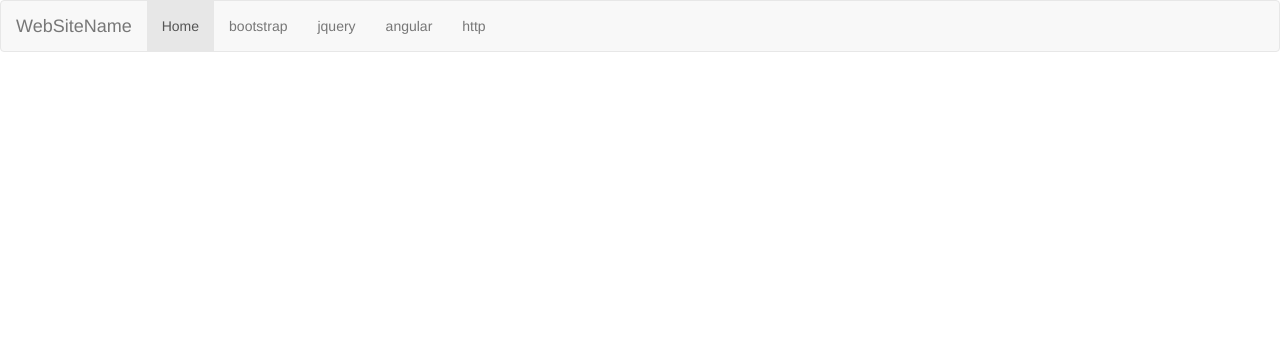
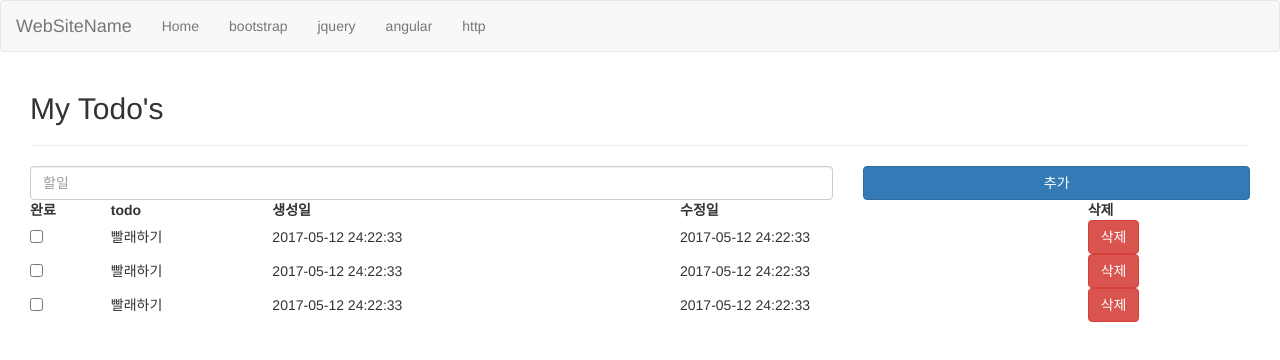
Before and after one commit to eastflag/myTodo, an Angular app: page /jquery in a window 1280 px wide. Before the commit this address led to /. Shown: the top 360 px of the page. Built offline with nearby package versions, Linux system fonts and the light colour scheme.

Commit message:
라우팅 설정, bootstrap 화면 꾸미기

```diff
--- a/src/app/app-routing.ts
+++ b/src/app/app-routing.ts
@@ -1,9 +1,13 @@
 import {RouterModule, Routes} from "@angular/router";
 import {NgModule} from "@angular/core";
 import {HomeComponent} from "./home/home.component";
+import {BootstrapComponent} from "./bootstrap/bootstrap.component";
+import {JqueryComponent} from "./jquery/jquery.component";
 
 const routes: Routes = [
   { path: 'home', component: HomeComponent},
+  { path: 'bootstrap', component: BootstrapComponent},
+  { path: 'jquery', component: JqueryComponent},
 ];
 
 @NgModule({
--- a/src/app/app.component.html
+++ b/src/app/app.component.html
@@ -4,11 +4,11 @@
       <a class="navbar-brand" href="#">WebSiteName</a>
     </div>
     <ul class="nav navbar-nav">
-      <li class="active"><a href="#">Home</a></li>
-      <li><a href="#">bootstrap</a></li>
-      <li><a href="#">jquery</a></li>
-      <li><a href="#">angular</a></li>
-      <li><a href="#">http</a></li>
+      <li routerLinkActive><a href="#">Home</a></li>
+      <li routerLinkActive routerLink="bootstrap"><a>bootstrap</a></li>
+      <li routerLinkActive routerLink="jquery"><a>jquery</a></li>
+      <li routerLinkActive><a routerLink="angular">angular</a></li>
+      <li routerLinkActive><a routerLink="http">http</a></li>
     </ul>
   </div>
 </nav>
--- a/src/app/app.module.ts
+++ b/src/app/app.module.ts
@@ -6,11 +6,13 @@ import { HttpModule } from '@angular/http';
 import { AppComponent } from './app.component';
 import {HomeComponent} from "./home/home.component";
 import {AppRoutingModule} from "./app-routing";
+import {BootstrapComponent} from "./bootstrap/bootstrap.component";
+import {JqueryComponent} from "./jquery/jquery.component";
 
 @NgModule({
   declarations: [
     AppComponent,
-    HomeComponent
+    HomeComponent, BootstrapComponent, JqueryComponent,
   ],
   imports: [
     BrowserModule,
--- /dev/null
+++ b/src/app/bootstrap/bootstrap.component.html
@@ -0,0 +1,56 @@
+<div class="container-fluid">
+  <h2>My Todo's</h2>
+  <hr>
+
+  <div class="row todo-input">
+    <div class="col-xs-8">
+      <input type="text" placeholder="할일" class="form-control">
+    </div>
+    <div class="col-xs-4">
+      <button type="button" class="btn btn-primary btn-block">추가</button>
+    </div>
+  </div>
+
+  <table class="table table-strip">
+    <tr>
+      <th>완료</th>
+      <th>todo</th>
+      <th>생성일</th>
+      <th>수정일</th>
+      <th>삭제</th>
+    </tr>
+    <tr>
+      <td>
+        <input type="checkbox">
+      </td>
+      <td>빨래하기</td>
+      <td>2017-05-12 24:22:33</td>
+      <td>2017-05-12 24:22:33</td>
+      <td>
+        <button type="button" class="btn btn-danger">삭제</button>
+      </td>
+    </tr>
+    <tr>
+      <td>
+        <input type="checkbox">
+      </td>
+      <td>빨래하기</td>
+      <td>2017-05-12 24:22:33</td>
+      <td>2017-05-12 24:22:33</td>
+      <td>
+        <button type="button" class="btn btn-danger">삭제</button>
+      </td>
+    </tr>
+    <tr>
+      <td>
+        <input type="checkbox">
+      </td>
+      <td>빨래하기</td>
+      <td>2017-05-12 24:22:33</td>
+      <td>2017-05-12 24:22:33</td>
+      <td>
+        <button type="button" class="btn btn-danger">삭제</button>
+      </td>
+    </tr>
+  </table>
+</div>
--- /dev/null
+++ b/src/app/bootstrap/bootstrap.component.scss
@@ -0,0 +1,3 @@
+.todo-input {
+  margin-bottom: 1em;
+}
--- /dev/null
+++ b/src/app/jquery/jquery.component.html
@@ -0,0 +1,56 @@
+<div class="container-fluid">
+  <h2>My Todo's</h2>
+  <hr>
+
+  <div class="row todo-input">
+    <div class="col-xs-8">
+      <input type="text" placeholder="할일" class="form-control">
+    </div>
+    <div class="col-xs-4">
+      <button type="button" class="btn btn-primary btn-block">추가</button>
+    </div>
+  </div>
+
+  <table class="table table-strip">
+    <tr>
+      <th>완료</th>
+      <th>todo</th>
+      <th>생성일</th>
+      <th>수정일</th>
+      <th>삭제</th>
+    </tr>
+    <tr>
+      <td>
+        <input type="checkbox">
+      </td>
+      <td>빨래하기</td>
+      <td>2017-05-12 24:22:33</td>
+      <td>2017-05-12 24:22:33</td>
+      <td>
+        <button type="button" class="btn btn-danger">삭제</button>
+      </td>
+    </tr>
+    <tr>
+      <td>
+        <input type="checkbox">
+      </td>
+      <td>빨래하기</td>
+      <td>2017-05-12 24:22:33</td>
+      <td>2017-05-12 24:22:33</td>
+      <td>
+        <button type="button" class="btn btn-danger">삭제</button>
+      </td>
+    </tr>
+    <tr>
+      <td>
+        <input type="checkbox">
+      </td>
+      <td>빨래하기</td>
+      <td>2017-05-12 24:22:33</td>
+      <td>2017-05-12 24:22:33</td>
+      <td>
+        <button type="button" class="btn btn-danger">삭제</button>
+      </td>
+    </tr>
+  </table>
+</div>
--- /dev/null
+++ b/src/app/jquery/jquery.component.scss
@@ -0,0 +1,3 @@
+.todo-input {
+  margin-bottom: 1em;
+}
```
Also changed, not shown: src/app/bootstrap/bootstrap.component.ts (added, +9 -0 lines), src/app/jquery/jquery.component.ts (added, +8 -0 lines).
